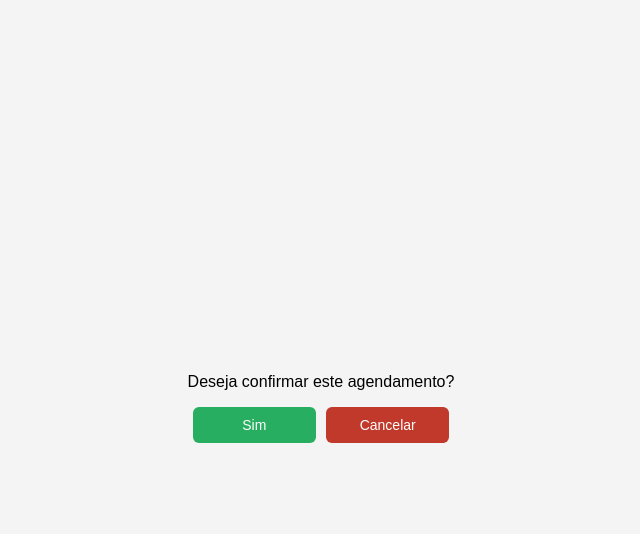
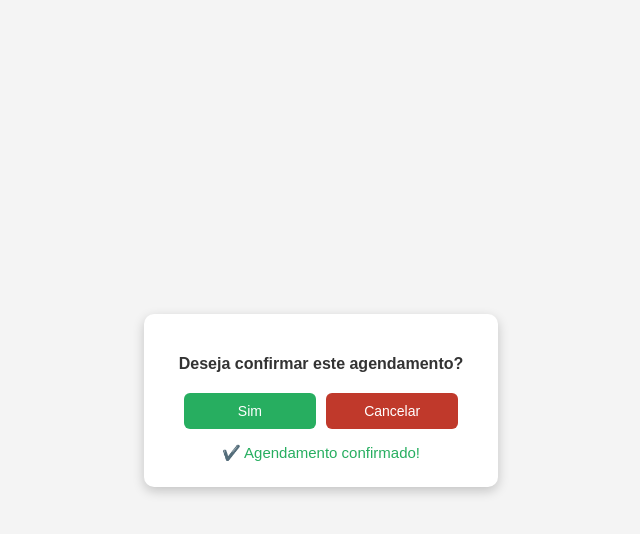
Before and after one commit to Trabalho-N1/projeto-branching-hands-on, a plain HTML site: page front/button/button.html in a window 1280 px wide. Both pictures are taken after a click on the button "Sim". Shown: the whole page, without its empty margins (319-959 px from the left). Drawn offline with Linux system fonts and the light colour scheme.

Commit message:
SCRUM-10 - Correção do bug crítico

```diff
--- a/front/button/button.html
+++ b/front/button/button.html
@@ -67,13 +67,14 @@
     .mensagem {
       display: none;
       font-size: 15px;
-      color: #27ae60
+      color: #27ae60;
+      margin-top: 15px;
     }
   </style>
 </head>
 <body>
 
-  <div class="confirmacao-b">
+  <div class="confirmacao-box">
     <p>Deseja confirmar este agendamento?</p>
     <div class="botoes">
       <button class="btn-sim" onclick="confirmarAgendamento()">Sim</button>
@@ -86,7 +87,7 @@
 
   <script>
     function confirmarAgendamento() {
-      document.getElementById("mensagemConfirmacle.display = "block";
+      document.getElementById("mensagemConfirmacao").style.display = "block";
     }
 
     function cancelarAgendamento() {
```
